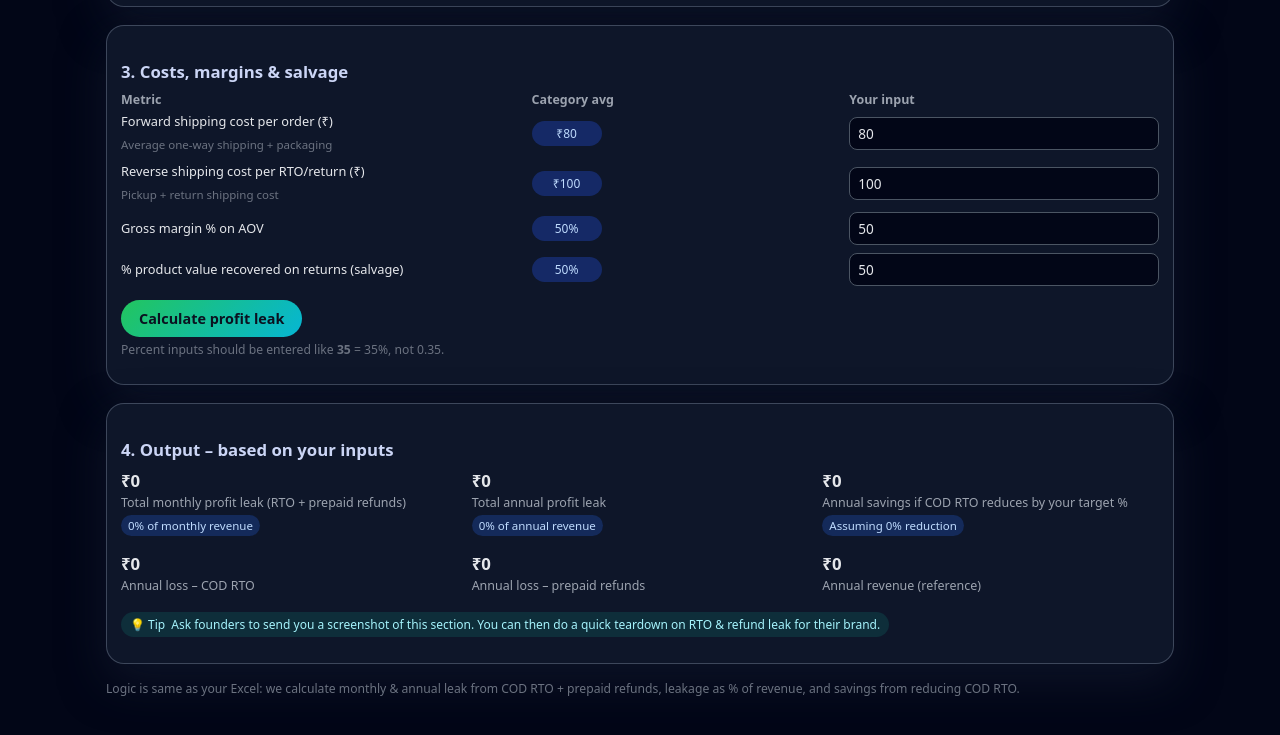
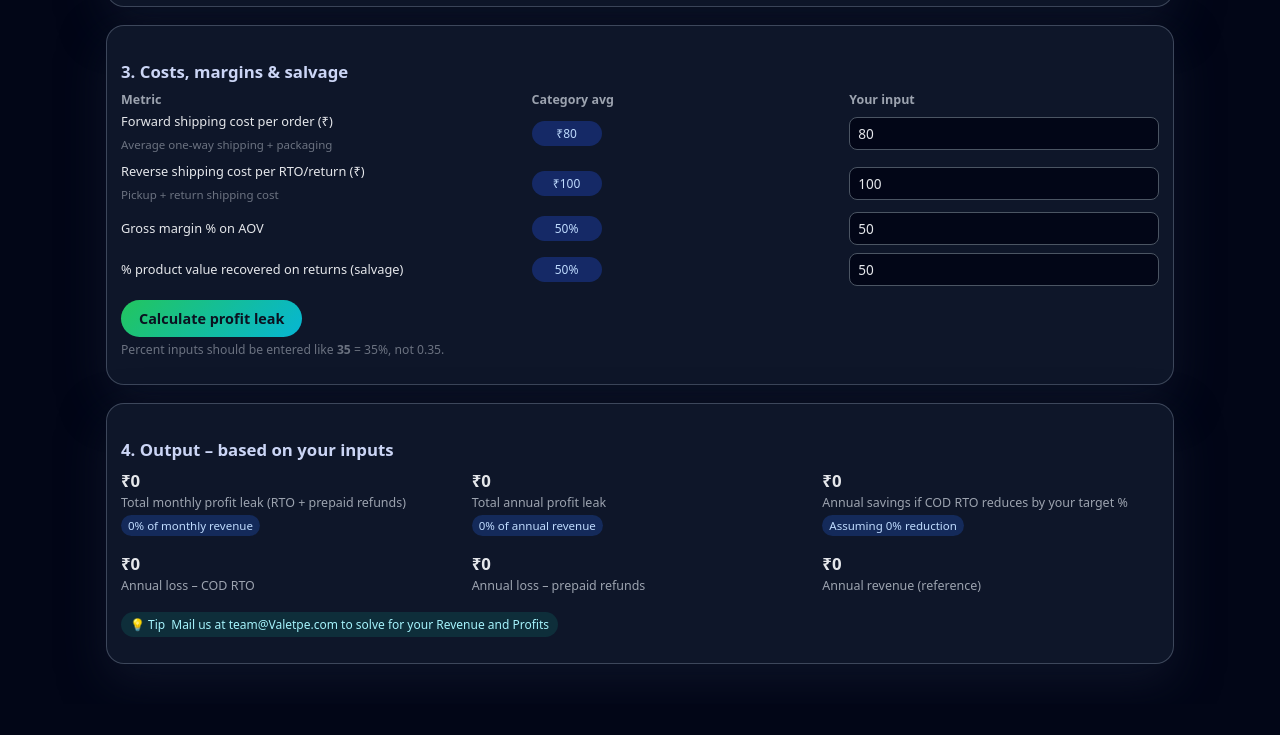
Before and after one commit to ankitthevictor/valetpe-rto, a plain HTML site: page index.html in a window 1280 px wide. Shown: the part 468-1203 px from the top of the page. After the commit the page ends 1172 px from the top, so only its background shows below. Drawn offline with Linux system fonts and the light colour scheme.

Commit message:
Update index.html

```diff
--- a/index.html
+++ b/index.html
@@ -316,14 +316,12 @@
       <p style="margin-top:18px;">
         <span class="pill-tip">
           💡 Tip
-          <span>Ask founders to send you a screenshot of this section. You can then do a quick teardown on RTO & refund leak for their brand.</span>
+          <span>Mail us at team@Valetpe.com to solve for your Revenue and Profits </span>
         </span>
       </p>
     </div>
 
-    <p class="muted" style="margin-top: 16px;">
-      Logic is same as your Excel: we calculate monthly & annual leak from COD RTO + prepaid refunds, leakage as % of revenue, and savings from reducing COD RTO.
-    </p>
+
   </div>
 
   <script>
```
